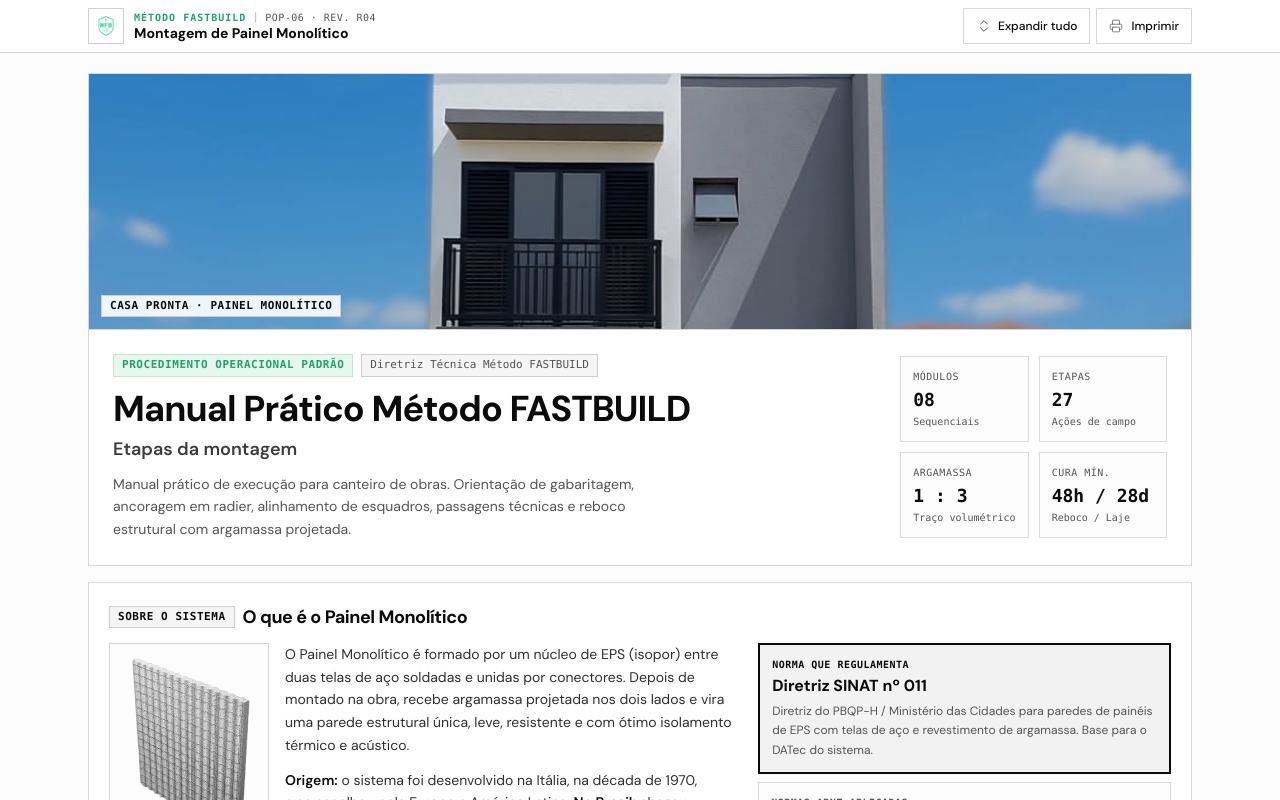
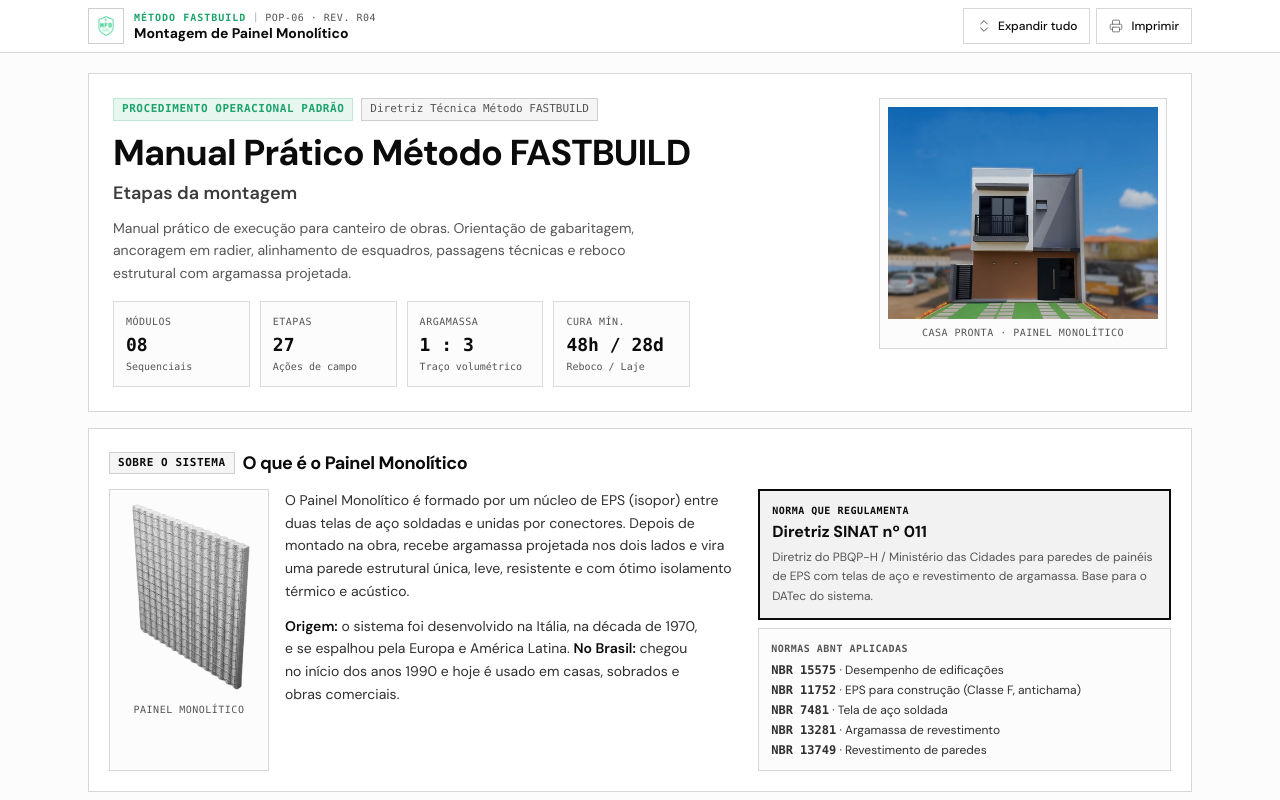
Before and after one commit to gabrieloevangelista/pop-metodo-fastbuild, a Next.js app: page / in a window 1280 px wide. Shown: the top 800 px of the page. Built offline with nearby package versions, Linux system fonts and the light colour scheme.

Commit message:
Show house photo uncropped in hero side column

```diff
--- a/app/page.tsx
+++ b/app/page.tsx
@@ -208,7 +208,7 @@ const modules: Array<{
  title: "Marcar dutos e caixinhas com tinta spray",
  highlight: true,
  details:
- "Com o projeto em mãos, o Técnico de Instalação marca a posição dos dutos elétricos, hidráulicos e das caixinhas de interruptor utilizando exclusivamente TINTA SPRAY. Não use outro tipo de marcador. Tempo médio: 4 horas para marcar e iniciar a execução.",
+ "Com o projeto em mãos, o Técnico de Instalação marca a posição dos dutos elétricos, hidr��ulicos e das caixinhas de interruptor utilizando exclusivamente TINTA SPRAY. Não use outro tipo de marcador. Tempo médio: 4 horas para marcar e iniciar a execução.",
  },
  {
  title: "Abrir os dutos com soprador térmico",
@@ -410,21 +410,8 @@ export default function Page() {
  <div className="max-w-6xl mx-auto px-3 sm:px-4 lg:px-6 py-3 md:py-5 flex flex-col gap-3 md:gap-4">
  {/* Banner Técnico da Norma / Documentação */}
  <section className="rounded-none border border-border/80 bg-card relative overflow-hidden">
- <div className="relative h-40 sm:h-52 md:h-64 w-full border-b border-border/80">
- <Image
- src="/images/casa-pronta.png"
- alt="Sobrado pronto construído com o Método FASTBUILD em Painel Monolítico"
- fill
- priority
- sizes="(min-width: 1152px) 1152px, 100vw"
- className="object-cover object-[center_45%]"
- />
- <span className="absolute left-3 bottom-3 px-2 py-0.5 rounded-none text-[11px] font-mono font-semibold uppercase tracking-wider bg-card/90 text-foreground border border-border">
- Casa pronta · Painel Monolítico
- </span>
- </div>
- <div className="p-4 md:p-6 flex flex-col md:flex-row md:items-center justify-between gap-4">
- <div className="flex items-start gap-4 max-w-2xl">
+ <div className="p-4 md:p-6 flex flex-col md:flex-row md:items-start justify-between gap-4 md:gap-6">
+ <div className="flex flex-col gap-4 max-w-2xl">
  <div>
  <div className="flex flex-wrap items-center gap-2 mb-3">
  <span className="px-2 py-0.5 rounded-none text-[11px] font-mono font-semibold uppercase tracking-wider bg-accent/10 text-accent border border-accent/20">
@@ -444,10 +431,9 @@ export default function Page() {
  Manual prático de execução para canteiro de obras. Orientação de gabaritagem, ancoragem em radier, alinhamento de esquadros, passagens técnicas e reboco estrutural com argamassa projetada.
  </p>
  </div>
- </div>
 
  {/* Painel de Indicadores Técnicos de Obra */}
- <div className="grid grid-cols-2 sm:grid-cols-4 md:grid-cols-2 gap-2.5 shrink-0">
+ <div className="grid grid-cols-2 sm:grid-cols-4 gap-2.5">
  <div className="p-3 rounded-none border border-border/70 bg-secondary/30">
  <div className="text-[10px] uppercase tracking-wider text-muted-foreground font-mono">Módulos</div>
  <div className="text-lg font-bold font-mono text-foreground mt-0.5">08</div>
@@ -469,6 +455,22 @@ export default function Page() {
  <div className="text-[10px] text-muted-foreground font-mono">Reboco / Laje</div>
  </div>
  </div>
+ </div>
+
+ <figure className="shrink-0 w-full sm:w-72 md:w-64 lg:w-72 self-center md:self-start flex flex-col gap-1.5 border border-border/80 bg-secondary/30 p-2">
+ <Image
+ src="/images/casa-pronta.png"
+ alt="Sobrado pronto construído com o Método FASTBUILD em Painel Monolítico"
+ width={1080}
+ height={846}
+ priority
+ sizes="(min-width: 768px) 288px, 100vw"
+ className="w-full h-auto object-contain"
+ />
+ <figcaption className="text-[10px] font-mono uppercase tracking-wider text-muted-foreground text-center">
+ Casa pronta · Painel Monolítico
+ </figcaption>
+ </figure>
  </div>
  </section>
 
```
